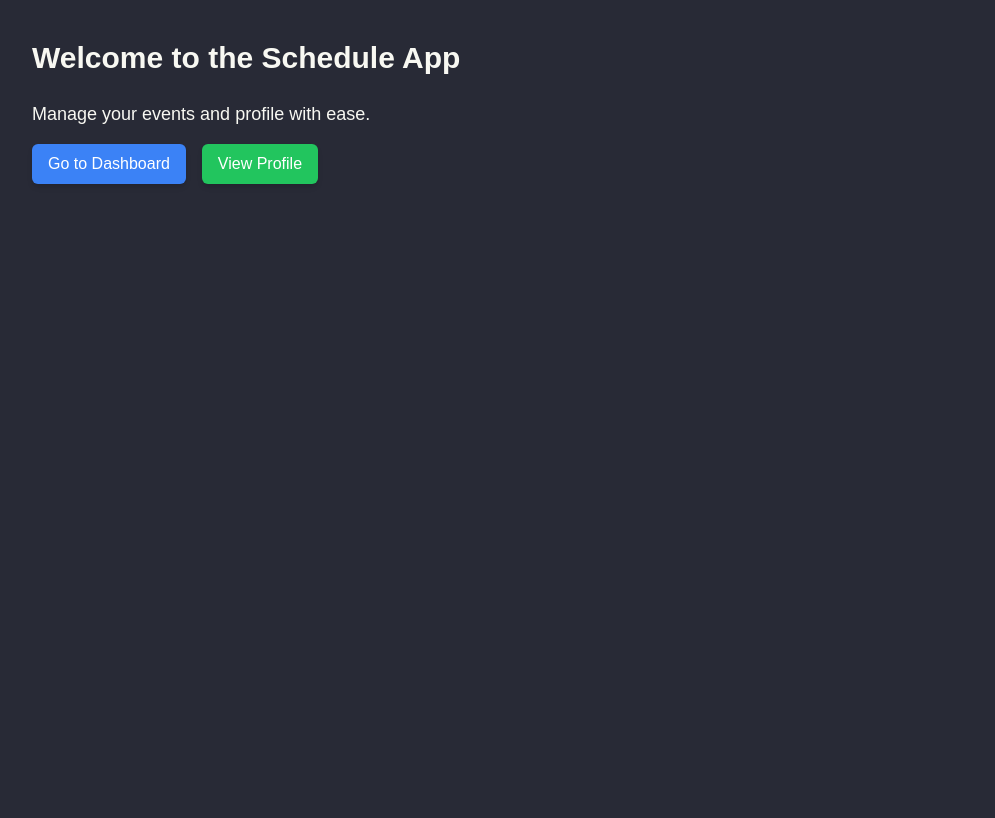
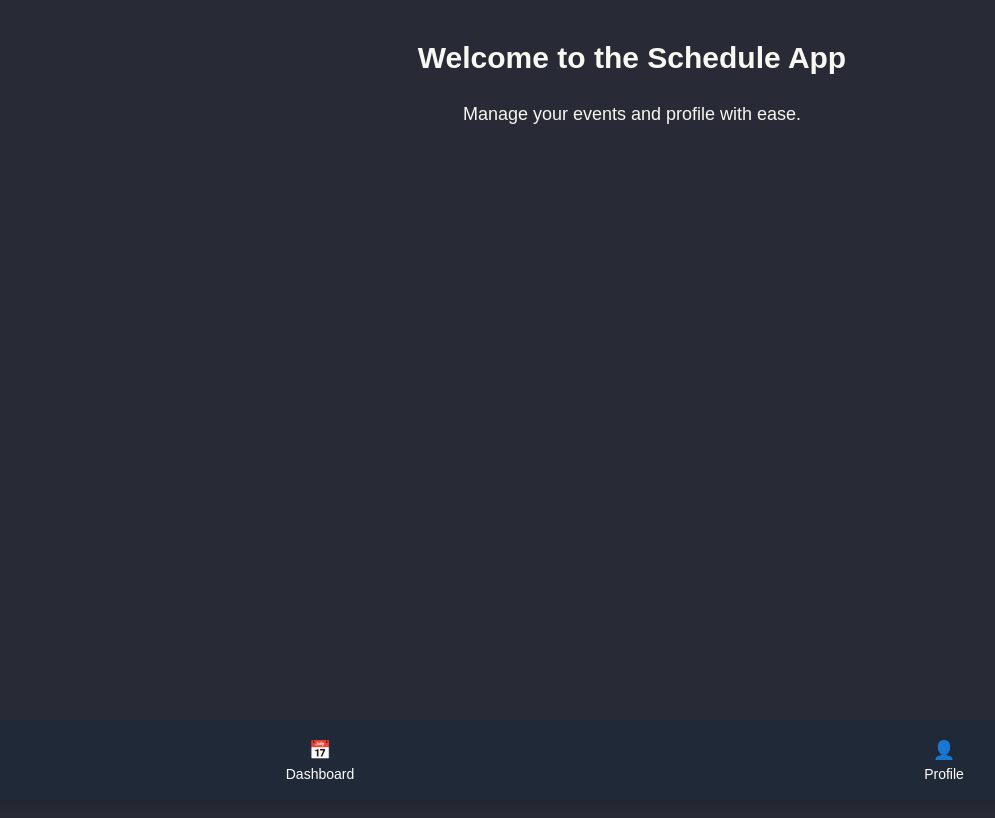
Before and after one commit to JeknJok/clubbr, a Next.js app: page / in a window 1280 px wide. Shown: the top 818 px of the page, without its empty margins (8-1003 px from the left). Built offline with nearby package versions, Linux system fonts and the light colour scheme.

Commit message:
sadsadas
asdasdasda

```diff
--- /dev/null
+++ b/app/components/NavBar.tsx
@@ -0,0 +1,23 @@
+// components/BottomNav.tsx
+import Link from "next/link";
+
+const BottomNav = () => {
+  return (
+    <nav className="fixed bottom-0 left-0 w-full bg-gray-800 text-white flex justify-around p-4 shadow-lg">
+      <Link href="/dashboard" className="text-center flex-1">
+        <div className="flex flex-col items-center">
+          <span className="text-lg">📅</span>
+          <span className="text-sm">Dashboard</span>
+        </div>
+      </Link>
+      <Link href="/profile" className="text-center flex-1">
+        <div className="flex flex-col items-center">
+          <span className="text-lg">👤</span>
+          <span className="text-sm">Profile</span>
+        </div>
+      </Link>
+    </nav>
+  );
+};
+
+export default BottomNav;
--- a/app/dashboard/page.tsx
+++ b/app/dashboard/page.tsx
@@ -1,4 +1,4 @@
-
+import BottomNav from "../components/NavBar";
 import React from "react";
 
 interface Event {
@@ -22,16 +22,15 @@ const Dashboard = async () => {
   const events = await fetchEvents();
 
   return (
-    <main className="p-6">
+    <main className="p-6 pb-16 min-h-screen">
       <h1 className="text-2xl font-bold mb-4">Upcoming Events</h1>
       <div className="overflow-x-auto">
         <table className="table-auto w-full border-collapse border border-gray-300 text-sm sm:text-base">
           <thead className="bg-black">
             <tr>
-            <th className="px-2 py-2 sm:px-4 sm:py-2 border">Event Title</th>
+              <th className="px-2 py-2 sm:px-4 sm:py-2 border">Title</th>
               <th className="px-2 py-2 sm:px-4 sm:py-2 border">Date</th>
               <th className="px-2 py-2 sm:px-4 sm:py-2 border">Time</th>
-            <th className="px-2 py-2 sm:px-4 sm:py-2 border">Organisation</th>
             </tr>
           </thead>
           <tbody>
@@ -40,12 +39,12 @@ const Dashboard = async () => {
                 <td className="px-2 py-2 sm:px-4 sm:py-2 border">{event.title}</td>
                 <td className="px-2 py-2 sm:px-4 sm:py-2 border">{event.date}</td>
                 <td className="px-2 py-2 sm:px-4 sm:py-2 border">{event.time}</td>
-              <td className="px-2 py-2 sm:px-4 sm:py-2 border">{event.org}</td>
               </tr>
             ))}
           </tbody>
         </table>
       </div>
+      <BottomNav />
     </main>
   );
 };
--- a/app/page.tsx
+++ b/app/page.tsx
@@ -1,17 +1,14 @@
 import Image from "next/image";
 import Link from "next/link";
 import ProductCard from "./components/ProductCard";
+import BottomNav from "./components/NavBar";
 
 export default function Home() {
   return (
-    <main className="p-6">
-      <h1 className="text-3xl font-bold mb-6">Welcome to the Schedule App</h1>
-      <p className="text-lg mb-4">Manage your events and profile with ease.</p>
-
-      <div className="flex space-x-4">
-        <Link href="/dashboard" className="px-4 py-2 bg-blue-500 text-white rounded-md shadow-md hover:bg-blue-600">Go to Dashboard</Link>
-        <Link href="/profile" className="px-4 py-2 bg-green-500 text-white rounded-md shadow-md hover:bg-green-600">View Profile</Link>
-      </div>
-    </main>
+    <main className="p-6 flex flex-col items-center text-center min-h-screen pb-16">
+    <h1 className="text-3xl font-bold mb-6">Welcome to the Schedule App</h1>
+    <p className="text-lg mb-4">Manage your events and profile with ease.</p>
+    <BottomNav />
+  </main>
   );
 }
--- a/app/profile/page.tsx
+++ b/app/profile/page.tsx
@@ -1,8 +1,9 @@
 // pages/profile.tsx
 import React from "react";
+import BottomNav from "../components/NavBar";
 
 const Profile = () => {
-  // Simulated user data
+  // Simulated user data, add more or take from api
   const user = {
     name: "John Doe",
     email: "johndoe@example.com",
@@ -10,13 +11,14 @@ const Profile = () => {
   };
 
   return (
-    <main className="p-6 flex flex-col items-center text-center">
+    <main className="p-6 flex flex-col items-center text-center min-h-screen pb-16">
       <h1 className="text-2xl font-bold mb-4">User Profile</h1>
       <div className="p-6 border rounded-md bg-black shadow-md w-full sm:w-96">
         <p className="text-lg"><strong>Name:</strong> {user.name}</p>
         <p className="text-lg"><strong>Email:</strong> {user.email}</p>
         <p className="text-lg"><strong>Joined:</strong> {user.joined}</p>
       </div>
+      <BottomNav />
     </main>
   );
 };
```
Lines whose indentation alone changed are shown as unchanged.
